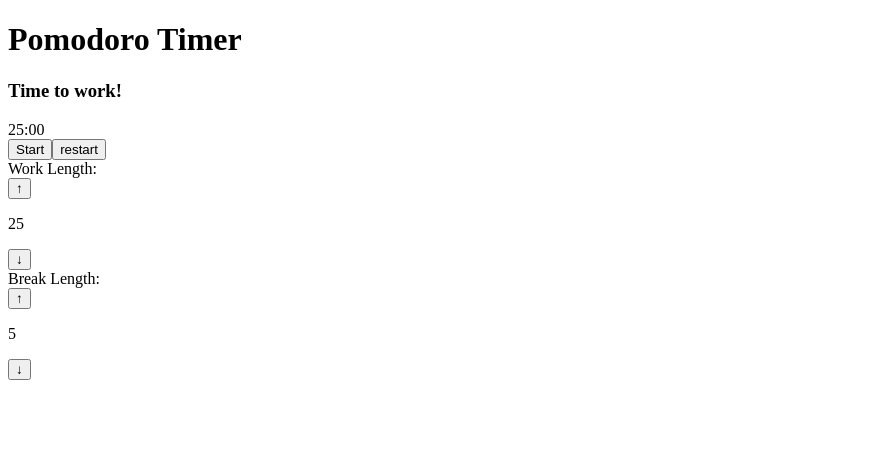
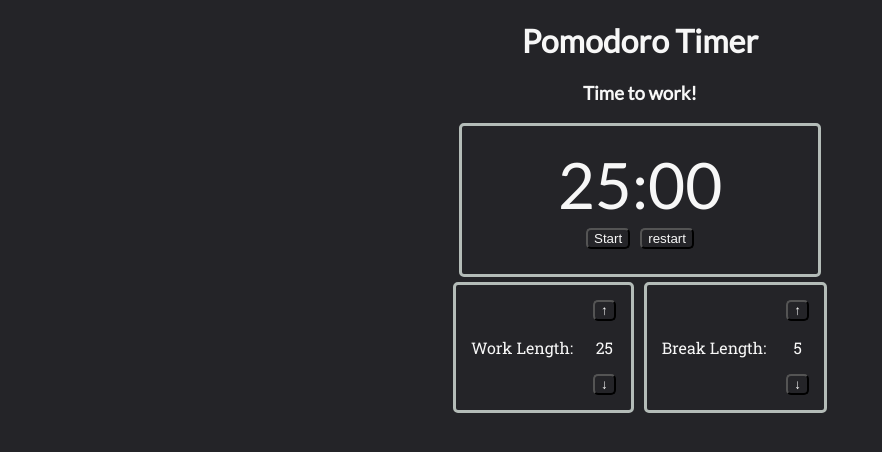
Before and after one commit to rajputd/React-Pomodoro-Timer, a React app: page / in a window 1280 px wide. Shown: the top 452 px of the page, without its empty margins (0-882 px from the left). Built offline with nearby package versions, Linux system fonts and the light colour scheme.

Commit message:
Style Application

```diff
--- a/public/index.html
+++ b/public/index.html
@@ -3,6 +3,7 @@
  <head>
   <meta charset="UTF-8" />
   <meta name="viewport" content="width=device-width, initial-scale=1, shrink-to-fit=no">
+  <link href="https://fonts.googleapis.com/css?family=Lato|Roboto+Slab" rel="stylesheet">
   <title>Pomodoro Timer</title>
 </head>
  <body>
--- a/src/components/App.js
+++ b/src/components/App.js
@@ -1,6 +1,7 @@
 import React, { Component } from 'react';
 import Timer from './Timer.js';
 import Incrementor from './Incrementor.js';
+import '../css/App.css';
 
 class App extends Component {
   constructor(props) {
@@ -106,16 +107,18 @@ class App extends Component {
   render() {
     const pointerEvents = this.state.isPaused ? 'auto' : 'none';
     return (
-      <div>
+      <div id="app">
           <h1>Pomodoro Timer</h1>
           <h3 id="timer-label">{this.state.isBreakTime ? "Time to relax!" : "Time to work!"}</h3>
           <Timer
+            className="border"
             timeLeft={this.state.timeLeft}
             isPaused={this.state.isPaused}
             onPlayButtonClick={this.handlePlayButtonClick}
             onResetButtonClick={this.handleResetButtonClick}/>
-          <span id="session-label">
-            Work Length:
+          <div className="controls">
+            <div className="controls border">
+              <p id="session-label">Work Length:</p>
               <Incrementor
                id="session"
                changeable={this.state.isPaused}
@@ -123,9 +126,9 @@ class App extends Component {
                onIncrement={this.incrementLength.bind(this, 'workTimeLength')}
                onDecrement={this.decrementLength.bind(this, 'workTimeLength')}
                />
-          </span>
-          <span id="break-label">
-            Break Length:
+            </div>
+            <div className="controls border">
+              <p id="break-label" >Break Length:</p>
               <Incrementor
                 id="break"
                 changeable={this.state.isPaused}
@@ -133,7 +136,8 @@ class App extends Component {
                 onIncrement={this.incrementLength.bind(this, 'breakTimeLength')}
                 onDecrement={this.decrementLength.bind(this, 'breakTimeLength')}
                 />
-          </span>
+            </div>
+          </div>
           <audio id="beep">
             <source
               src="http://www.orangefreesounds.com/wp-content/uploads/2017/11/Short-beep-noise.mp3"
--- a/src/components/Timer.js
+++ b/src/components/Timer.js
@@ -1,5 +1,5 @@
 import React, { Component } from 'react';
-
+import '../css/Timer.css';
 
 class Timer extends Component {
   constructor(props) {
@@ -21,7 +21,7 @@ class Timer extends Component {
     const playButtonSymbol = this.props.isPaused ? "Start" : "Pause";
 
     return (
-      <div>
+      <div className={this.props.className} id="timer">
         <div id="time-left">{minutesLeft}:{secondsLeft}</div>
         <button
           id="start_stop"
--- /dev/null
+++ b/src/css/App.css
@@ -0,0 +1,48 @@
+body {
+  background-color: #242428;
+  color: #F7F7F7;
+}
+
+body h1, h3 {
+  font-family: 'Lato';
+}
+
+body p, buttons {
+  font-family: 'Roboto Slab';
+}
+
+button {
+  border-radius: 5px;
+  background-color: inherit;
+  color: inherit;
+}
+
+button:hover {
+  background-color: #F7F7F7;
+  color: #242428;
+}
+
+#app {
+  margin: auto;
+  text-align: center;
+}
+
+#session {
+  /* display: inline-block; */
+}
+
+buttons {
+  border-radius: 5px;
+}
+
+.controls > * {
+  margin: 5px;
+  padding: 5px;
+  display: inline-block;
+  vertical-align: middle;
+}
+
+.border {
+  border: 3px solid #B4BCB8;
+  border-radius: 5px;
+}
--- /dev/null
+++ b/src/css/Timer.css
@@ -0,0 +1,14 @@
+#timer {
+  width: 25%;
+  margin: auto;
+  padding: 20px;
+}
+
+#timer button {
+  margin: 5px;
+}
+
+#time-left {
+  font-size: 4em;
+  font-family: 'Lato';
+}
```
Lines whose indentation alone changed are shown as unchanged.
